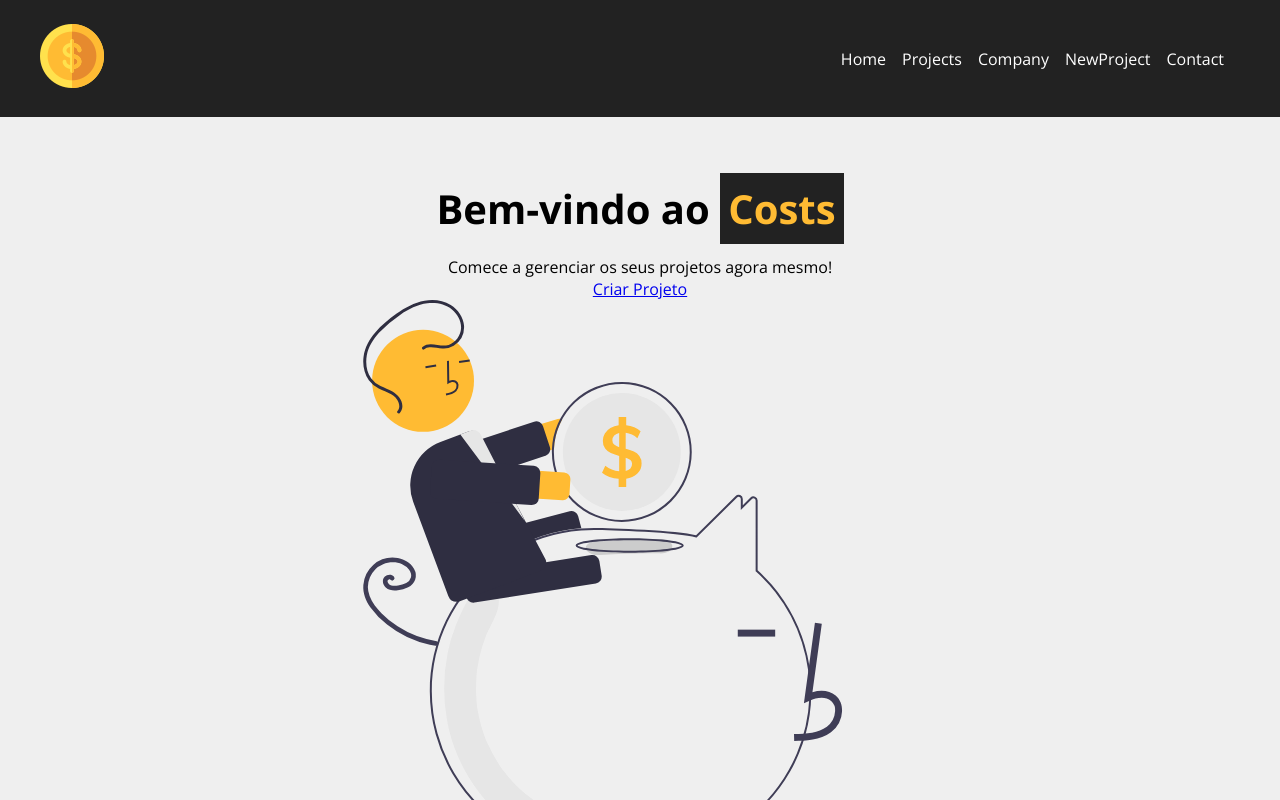
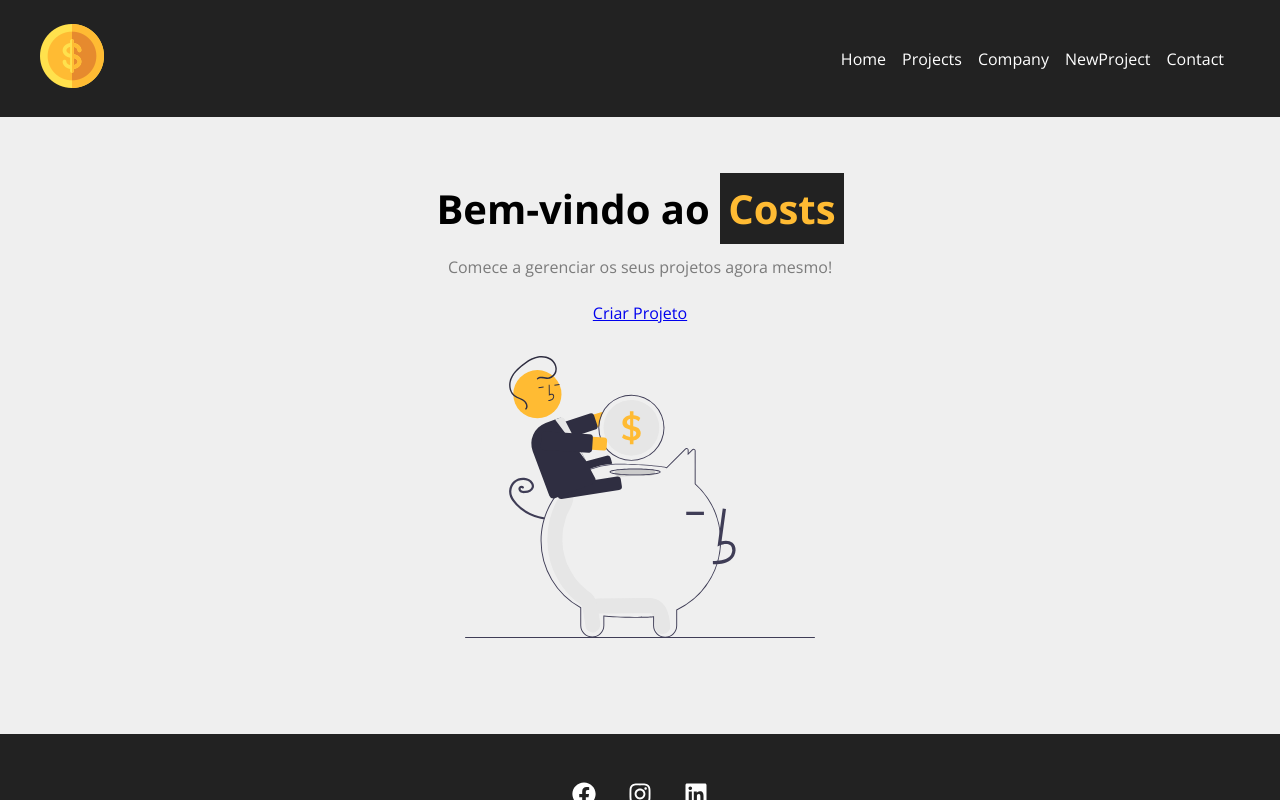
Before and after one commit to RusthenRonald/Projeto-React, a JavaScript app in the folder new-project/: page / in a window 1280 px wide. Shown: the top 800 px of the page. Built offline with nearby package versions, Linux system fonts and the light colour scheme; the HTML template or start-up script is replaced by a standard one; a web font is replaced by a local one.

Commit message:
atualizei paragrafo

```diff
--- a/new-project/src/components/pages/Home.module.css
+++ b/new-project/src/components/pages/Home.module.css
@@ -15,3 +15,11 @@
     padding: 0.2em;
     color:  #Ffbb33;
 }
+.home_container p{
+    color: #7b7b7b;
+    margin-bottom: 1.5em;
+}
+.home_container img{
+    width: 350px;
+    margin: 2em 0;
+}
```
